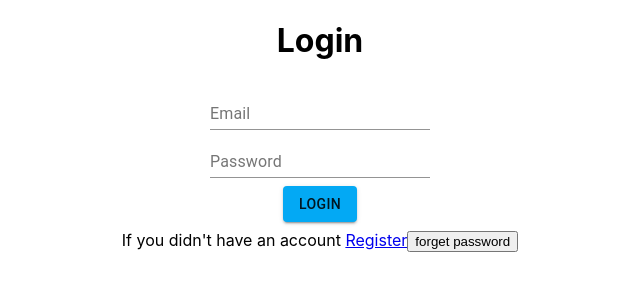
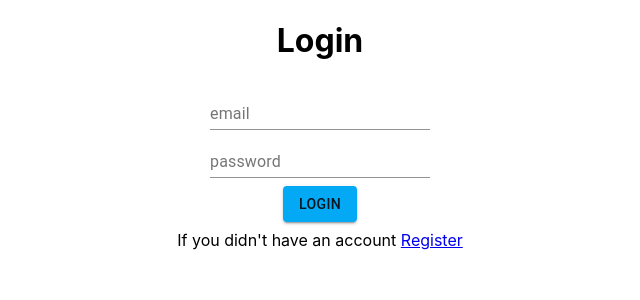
Before and after one commit to AlaaMostapha/auth-task, a React (Create React App) app: page / in a window 1280 px wide. Shown: the top 300 px of the page, without its empty margins (320-960 px from the left). Built offline with nearby package versions, Linux system fonts and the light colour scheme.

Commit message:
change formik to react hook form in login and register

```diff
--- a/src/pages/Login/Login.js
+++ b/src/pages/Login/Login.js
@@ -1,85 +1,65 @@
 import React from "react";
 import * as Yup from "yup";
-import { Formik, Form } from "formik";
-import FormikControl from "../../components/Form/FormikControl";
+import { useForm } from "react-hook-form";
+import { yupResolver } from "@hookform/resolvers/yup";
+import Input from "../../components/reactHookForm/input";
 import CreateButton from "../../components/Button/Button";
 import { Link } from "react-router-dom";
 import { useDispatch } from "react-redux";
 import * as actions from "../../redux/actions/login";
 import { ToastContainer } from "react-toastify";
-import * as passwordActions from "../../redux/actions/password";
 function Login(props) {
   const dispatch = useDispatch();
 
-  const forgetPassword = (user) => {
-    if (user) {
-      dispatch(passwordActions.forgetPassword(user));
-    }
-  };
-  const initialValues = {
+  const defaultValues = {
     email: "",
     password: "",
   };
-  const validationSchema = Yup.object({
+  const schema = Yup.object({
     email: Yup.string()
       .required("Email is required")
       .email("Invalid Email format"),
     password: Yup.string().required("Password is required"),
   });
 
-  const onSubmit = (values, onSubmitProps) => {
+  const onSubmit = (values) => {
     // console.log("form state", values);
     dispatch(actions.Login(values));
-    onSubmitProps.setSubmitting(false);
   };
-
+  const { handleSubmit, control, errors } = useForm({
+    mode: "onSubmit",
+    defaultValues: defaultValues,
+    resolver: yupResolver(schema),
+  });
   return (
     <>
       <ToastContainer limit={2}></ToastContainer>
       <h1>Login</h1>
-      <Formik
-        initialValues={initialValues}
-        validationSchema={validationSchema}
-        onSubmit={onSubmit}
-      >
-        {(formik) => {
-          return (
-            <>
-              <Form>
-                <FormikControl
-                  control="material-ui-input"
+      <form onSubmit={handleSubmit(onSubmit)}>
+        <Input
           type="email"
           name="email"
-                  label="Email"
-                  autoComplete="off"
+          label="email"
+          control={control}
+          errors={errors}
         />
-                <FormikControl
-                  control="material-ui-input"
+        <Input
           type="password"
           name="password"
-                  label="Password"
-                  autoComplete="off"
+          label="password"
+          control={control}
+          errors={errors}
         />
         <CreateButton
           variant="contained"
           type="submit"
           text="Login"
-                  // background={theme.palette.primary.main}
           color="secondary"
-                  disabled={!formik.isValid || formik.isSubmitting}
         />
-              </Form>
+      </form>
       <div>
-                If you didn't have an account{" "}
-                <Link to="/register"> Register</Link>
-                <button onClick={() => forgetPassword(formik.values)}>
-                  forget password
-                </button>
+        If you didn't have an account <Link to="/register"> Register</Link>
       </div>
-            </>
-          );
-        }}
-      </Formik>
     </>
   );
 }
--- a/src/pages/Register/Register.js
+++ b/src/pages/Register/Register.js
@@ -1,7 +1,8 @@
 import React from "react";
-import { Formik, Form } from "formik";
+import { useForm } from "react-hook-form";
+import { yupResolver } from "@hookform/resolvers/yup";
+import Input from "../../components/reactHookForm/input";
 import * as Yup from "yup";
-import FormikControl from "../../components/Form/FormikControl";
 import CreateButton from "../../components/Button/Button";
 import { useDispatch, useSelector } from "react-redux";
 import * as actions from "../../redux/actions/register";
@@ -11,14 +12,14 @@ function Register(props) {
   const dispatch = useDispatch();
   const loading = useSelector((state) => state.registerReducer.loading);
   console.log("loading", loading);
-  const initialValues = {
+  const defaultValues = {
     username: "",
     email: "",
     password: "",
     confirmPassword: "",
     phoneNumber: "",
   };
-  const validationSchema = Yup.object({
+  const schema = Yup.object({
     username: Yup.string().required("Username is required"),
     email: Yup.string()
       .required("Email is required")
@@ -30,75 +31,64 @@ function Register(props) {
     phoneNumber: Yup.number().required("Phone number is required"),
   });
 
-  const onSubmit = (values, onSubmitProps) => {
+  const onSubmit = (values) => {
     // console.log("form state", values);
     dispatch(actions.Registiration(values));
-    onSubmitProps.setSubmitting(false);
   };
+  const { handleSubmit, control, errors } = useForm({
+    mode: "onSubmit",
+    defaultValues: defaultValues,
+    resolver: yupResolver(schema),
+  });
   return (
     <>
       <ToastContainer limit={2}></ToastContainer>
       <h1>Registiration</h1>
-      <Formik
-        initialValues={initialValues}
-        validationSchema={validationSchema}
-        onSubmit={onSubmit}
-      >
-        {(formik) => {
-          return (
-            <Form>
-              <FormikControl
-                control="material-ui-input"
+      <form onSubmit={handleSubmit(onSubmit)}>
+        <Input
           type="text"
           name="username"
           label="Username"
-                autoComplete="off"
-                id="userName"
+          control={control}
+          errors={errors}
         />
-              <FormikControl
-                control="material-ui-input"
+        <Input
           type="email"
           name="email"
           label="Email"
-                autoComplete="off"
-                id="email"
+          control={control}
+          errors={errors}
         />
-              <FormikControl
-                control="material-ui-input"
+        <Input
           type="password"
           name="password"
           label="Password"
-                autoComplete="off"
-                id="password"
+          control={control}
+          errors={errors}
         />
-              <FormikControl
-                control="material-ui-input"
+        <Input
           type="password"
           name="confirmPassword"
           label="Confirm Password"
-                autoComplete="off"
-                id="confirmPassword"
+          control={control}
+          errors={errors}
         />
-              <FormikControl
-                control="material-ui-input"
+        <Input
           type="text"
           name="phoneNumber"
           label="Phone Number"
-                autoComplete="off"
-                id="phoneNumber"
+          control={control}
+          errors={errors}
         />
+
         <CreateButton
           id="registerBtn"
           variant="contained"
           type="submit"
           text="Register"
           color="secondary"
-                disabled={!formik.isValid || formik.isSubmitting}
         />
-            </Form>
-          );
-        }}
-      </Formik>
+      </form>
     </>
   );
 }
```
Also changed, not shown: 1 other file (tests, documents, lock files or other folders). Lines whose indentation alone changed are shown as unchanged.
